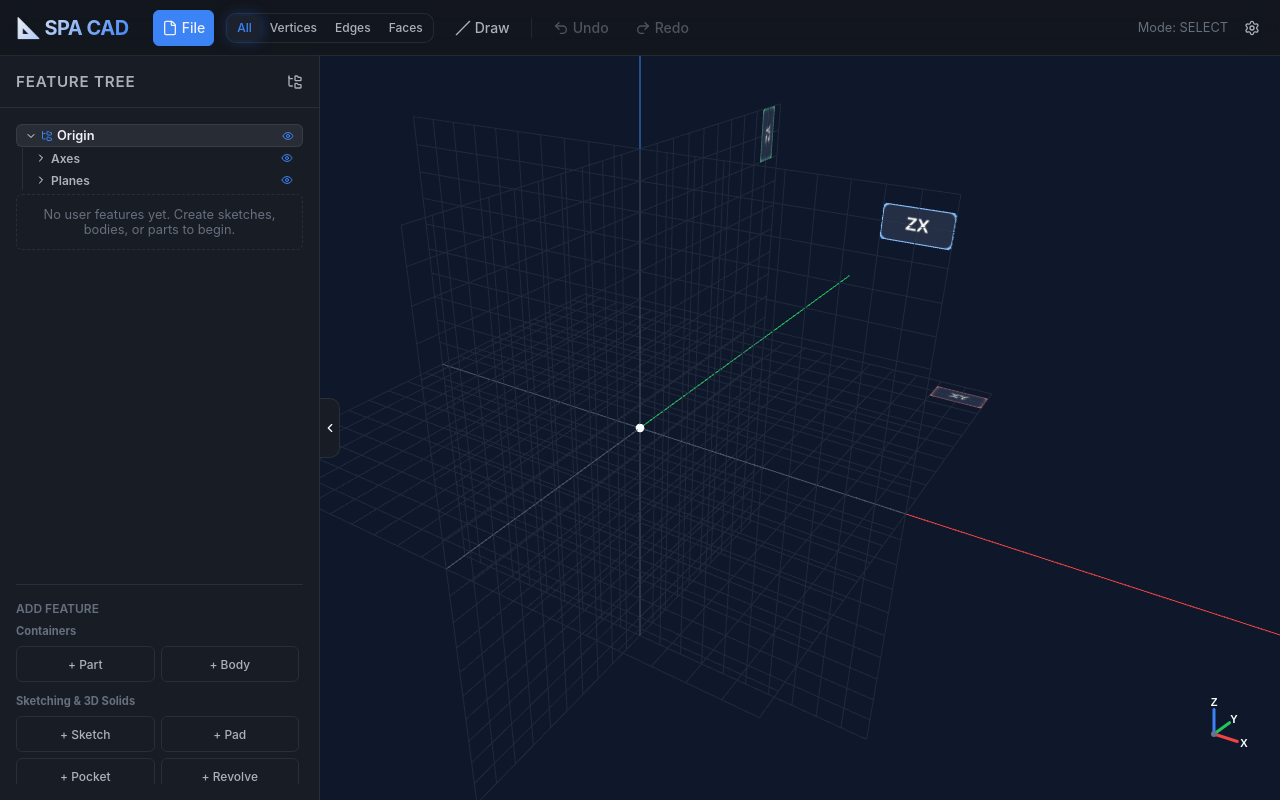
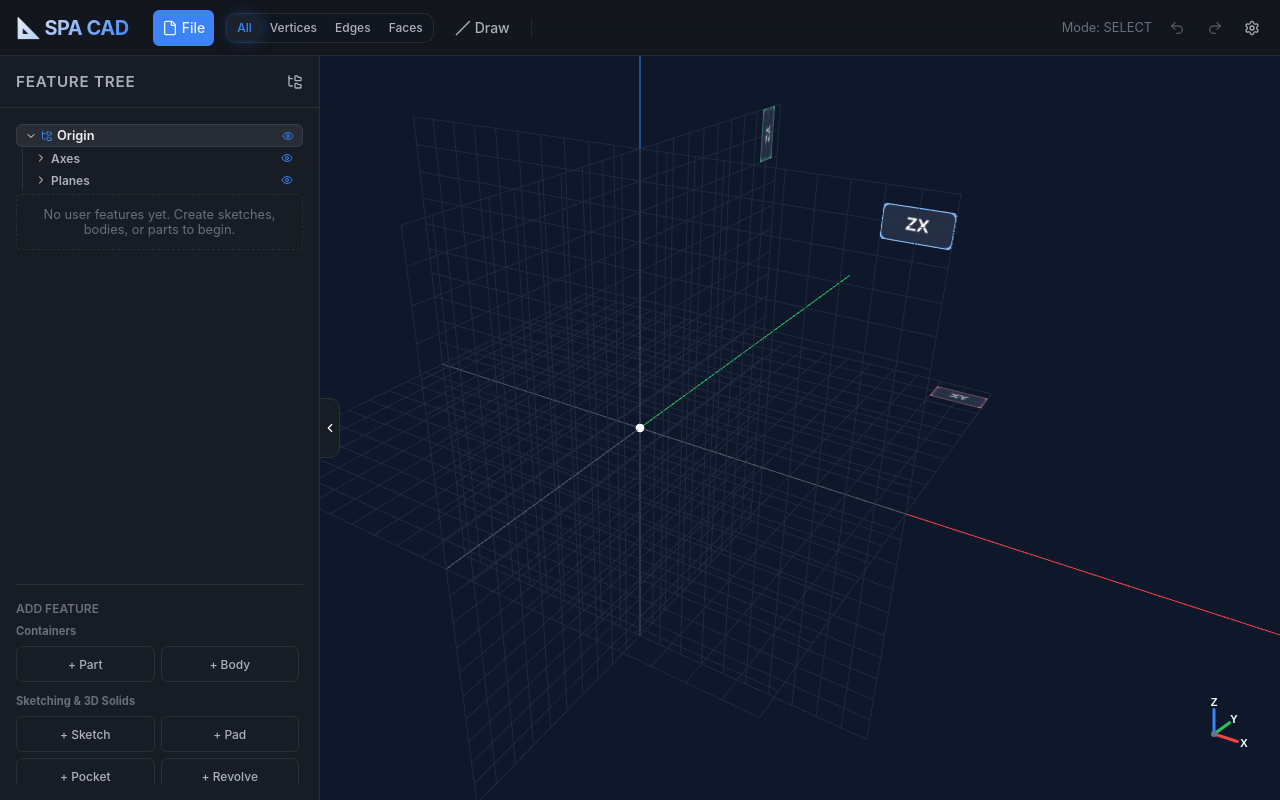
Before and after one commit to cristhian-godoy/gambs, a React (Vite) app: page / in a window 1280 px wide. Built offline with nearby package versions, Linux system fonts and the light colour scheme.

Commit message:
Milestone 1: Relocate Undo and Redo buttons to the right-side of the toolbar as icon-only actions

```diff
--- a/src/components/Toolbar.tsx
+++ b/src/components/Toolbar.tsx
@@ -732,32 +732,37 @@ export default function Toolbar({ onOpenSettings }: ToolbarProps): ReactNode {
             <div className="toolbar-divider" />
           </>
         )}
-
+      </div>
+      <div className="toolbar-group" style={{ display: 'flex', alignItems: 'center', gap: '12px' }}>
+        <span style={{ fontSize: '0.8rem', color: 'var(--cad-color-text-muted)' }}>
+          Mode: {activeTool.toUpperCase()}
+        </span>
         <button
           className="toolbar-btn"
           onClick={undo}
           disabled={!canUndo}
           title="Undo (Ctrl+Z)"
-          style={{ opacity: canUndo ? 1 : 0.4, cursor: canUndo ? 'pointer' : 'not-allowed' }}
+          style={{
+            opacity: canUndo ? 1 : 0.4,
+            cursor: canUndo ? 'pointer' : 'not-allowed',
+            padding: '4px',
+          }}
         >
           <Undo2 size={16} />
-          Undo
         </button>
         <button
           className="toolbar-btn"
           onClick={redo}
           disabled={!canRedo}
           title="Redo (Ctrl+Y)"
-          style={{ opacity: canRedo ? 1 : 0.4, cursor: canRedo ? 'pointer' : 'not-allowed' }}
+          style={{
+            opacity: canRedo ? 1 : 0.4,
+            cursor: canRedo ? 'pointer' : 'not-allowed',
+            padding: '4px',
+          }}
         >
           <Redo2 size={16} />
-          Redo
         </button>
-      </div>
-      <div className="toolbar-group" style={{ display: 'flex', alignItems: 'center', gap: '12px' }}>
-        <span style={{ fontSize: '0.8rem', color: 'var(--cad-color-text-muted)' }}>
-          Mode: {activeTool.toUpperCase()}
-        </span>
         <button
           className="toolbar-btn"
           onClick={onOpenSettings}
```
